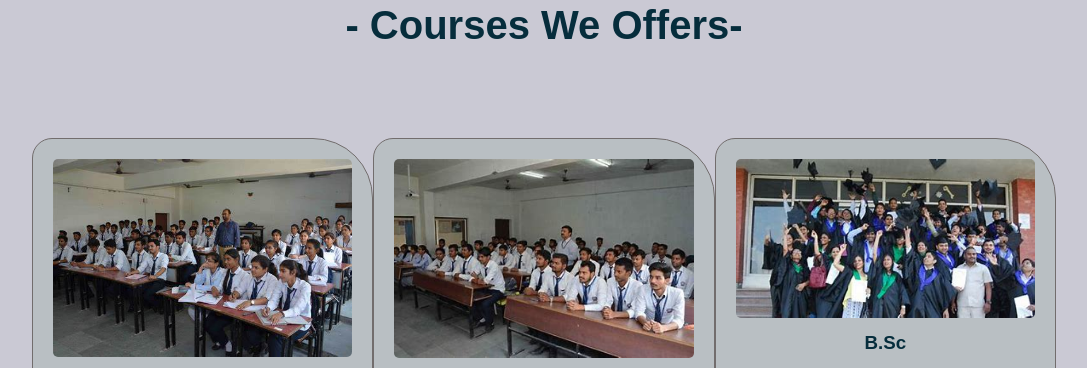
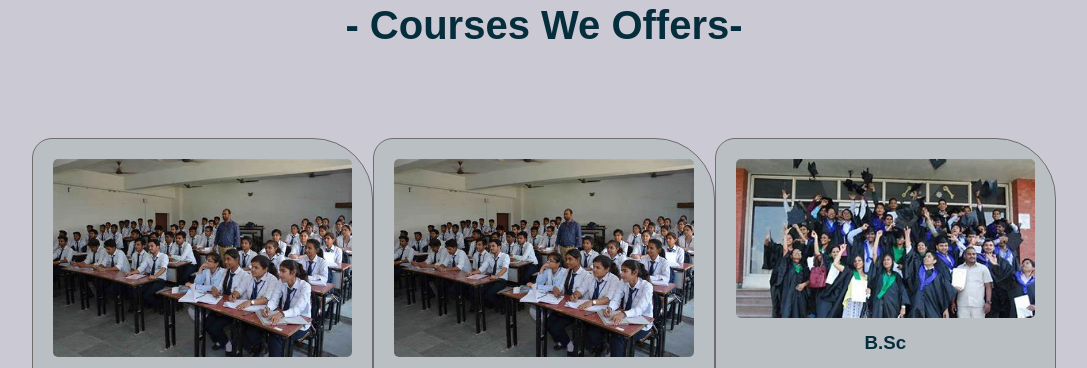
Before and after one commit to Abhi70815/BDC-college-website-, a plain HTML site: page index.html in a window 1280 px wide. Shown: the part 877-1245 px from the top of the page, without its empty margins (96-1183 px from the left). Drawn offline with Linux system fonts and the light colour scheme.

Commit message:
Update index.html

```diff
--- a/index.html
+++ b/index.html
@@ -59,7 +59,7 @@
         architecture.</p>
     </div>
     <div class="course-card">
-      <img src="./img/gal2.jpg" alt="Course 2">
+      <img src="./img/gal1.jpg" alt="Course 2">
       <h3>BBA/B-COM</h3>
       <p>BBA is an undergraduate degree program that focuses on developing business and management skills. It covers
         subjects like accounting, finance, marketing, human resources, and operations management.</p>
```
